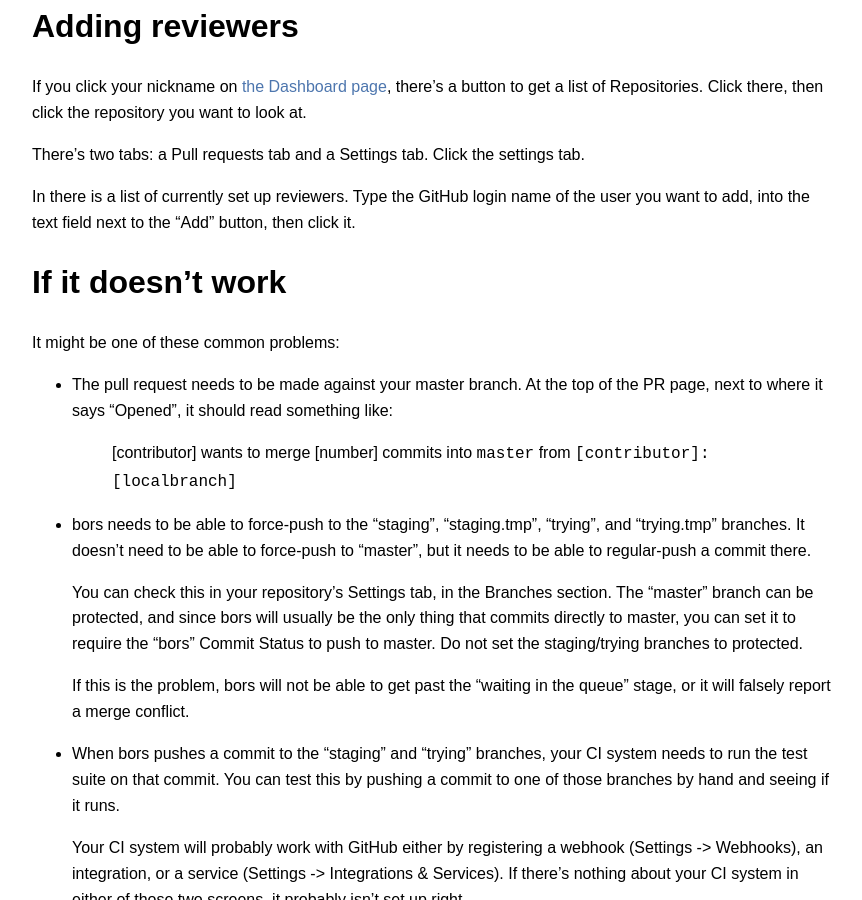
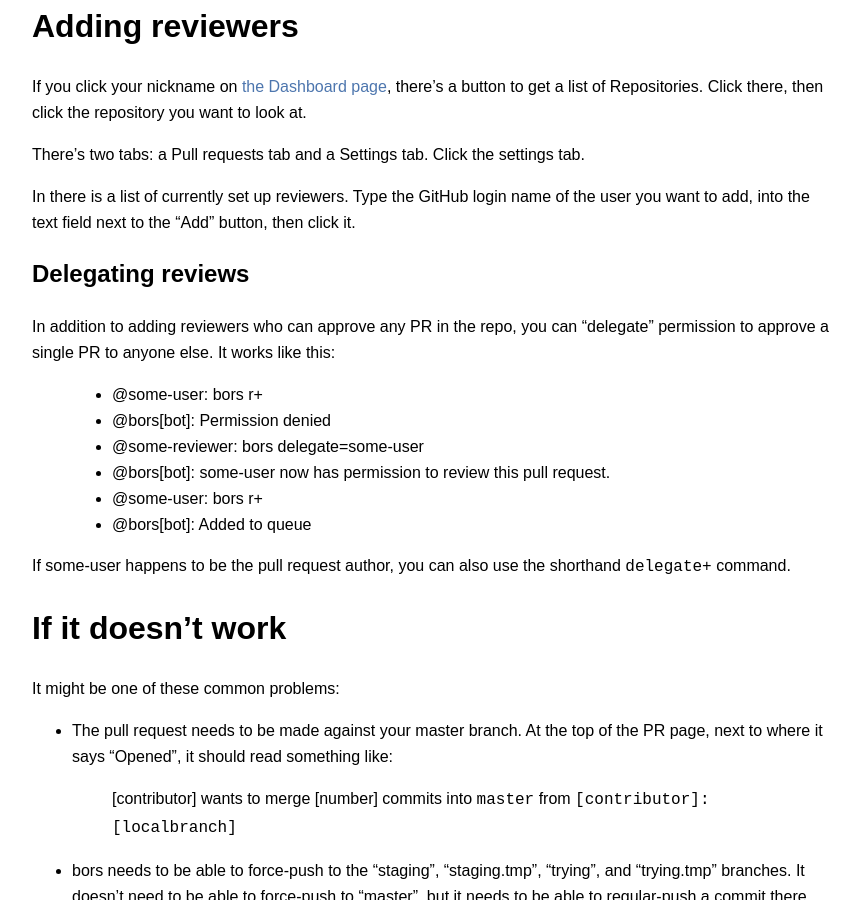
Before and after one commit to bors-ng/bors-ng.github.io, a Jekyll site: the page built from getting-started.md, in a window 1280 px wide and 900 px high, scrolled down 1669 px. Shown: the whole window, without its empty margins (208-1070 px from the left). Built offline with Jekyll 4.4.1, drawn with Linux system fonts in a browser that asks for light colours.

Commit message:
Add docs for the delegate command
Blocked on https://github.com/bors-ng/bors-ng/pull/218

```diff
--- a/getting-started.md
+++ b/getting-started.md
@@ -91,6 +91,21 @@
 
 [the Dashboard page]: https://bors-app.herokuapp.com/
 
+## Delegating reviews
+
+In addition to adding reviewers who can approve any PR in the repo,
+you can "delegate" permission to approve a single PR to anyone else.
+It works like this:
+
+> * @some-user: bors r+
+> * @bors[bot]: Permission denied
+> * @some-reviewer: bors delegate=some-user
+> * @bors[bot]: some-user now has permission to review this pull request.
+> * @some-user: bors r+
+> * @bors[bot]: Added to queue
+
+If some-user happens to be the pull request author, you can also use the shorthand `delegate+` command.
+
 # If it doesn't work
 
 It might be one of these common problems:
```
